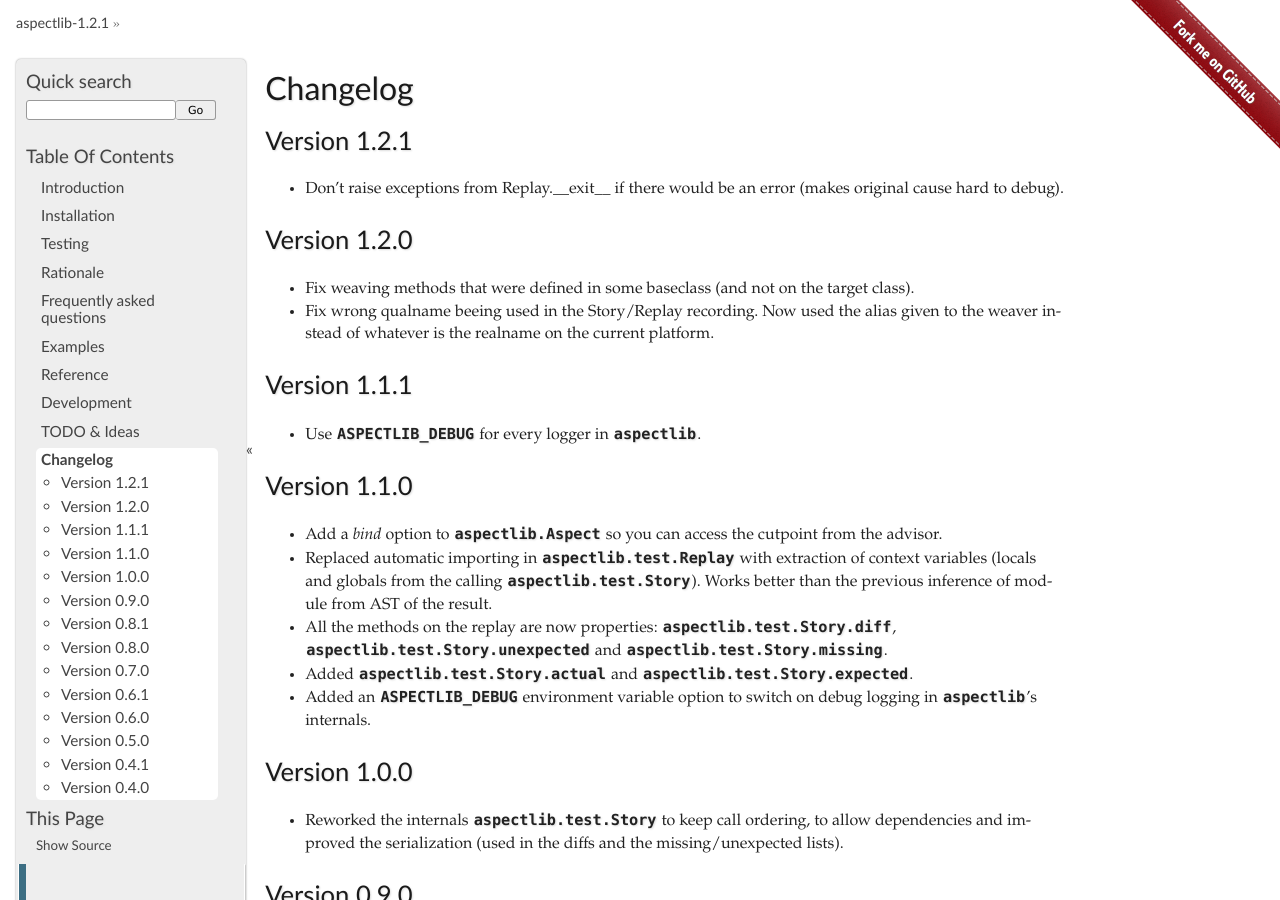
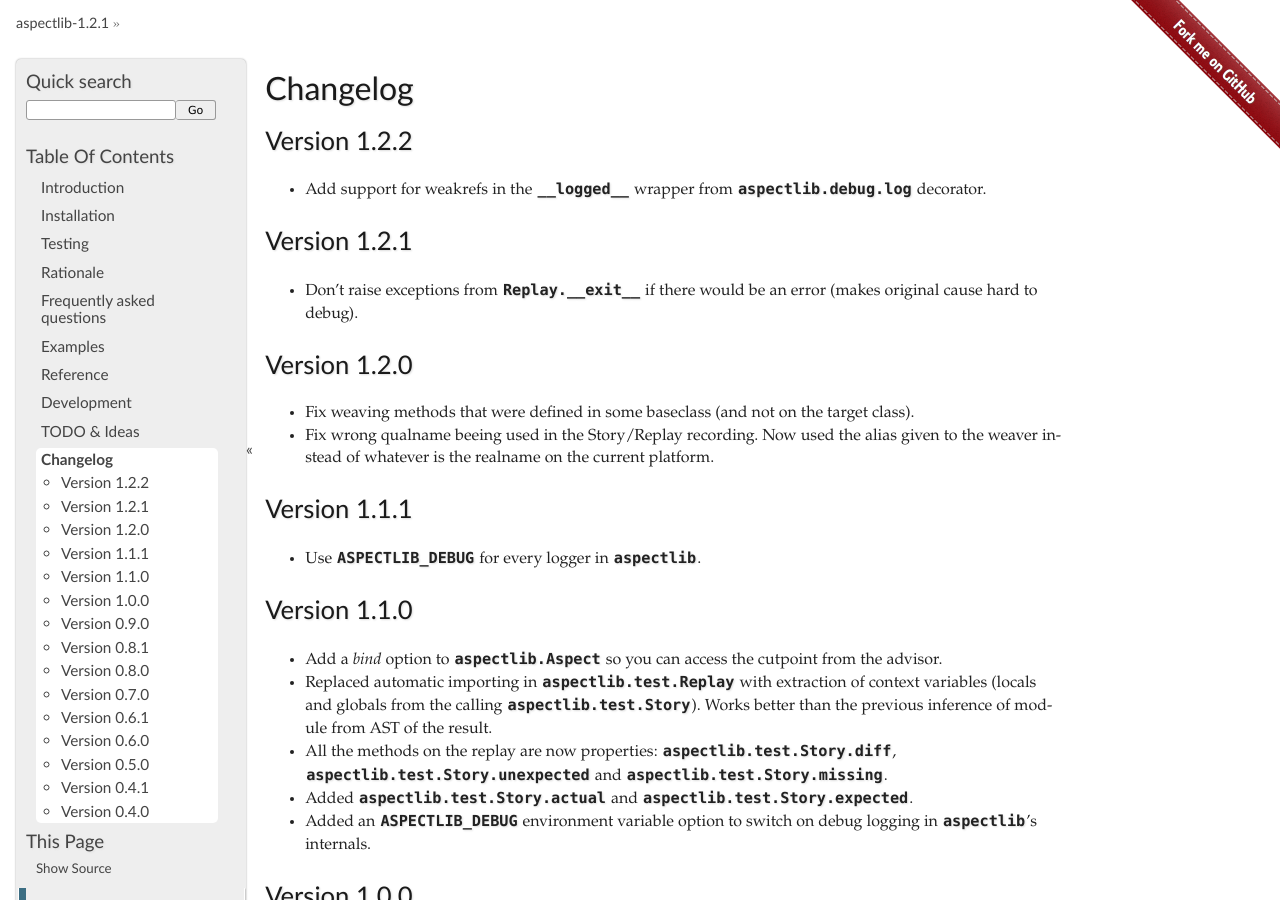
Before and after one commit to ionelmc/python-aspectlib, a Sphinx documentation site: the page built from docs/changelog.rst, in a window 1280 px wide and 900 px high. Built offline with Sphinx 7.4.7, drawn with Linux system fonts in a browser that asks for light colours.

Commit message:
Update changelog.

```diff
--- a/docs/changelog.rst
+++ b/docs/changelog.rst
@@ -1,10 +1,15 @@
 Changelog
 =========
+
+Version 1.2.2
+-------------
+
+* Add support for weakrefs in the ``__logged__`` wrapper from :obj:`aspectlib.debug.log` decorator.
 
 Version 1.2.1
 -------------
 
-* Don't raise exceptions from Replay.__exit__ if there would be an error (makes original cause hard to debug).
+* Don't raise exceptions from ``Replay.__exit__`` if there would be an error (makes original cause hard to debug).
 
 Version 1.2.0
 -------------
```
